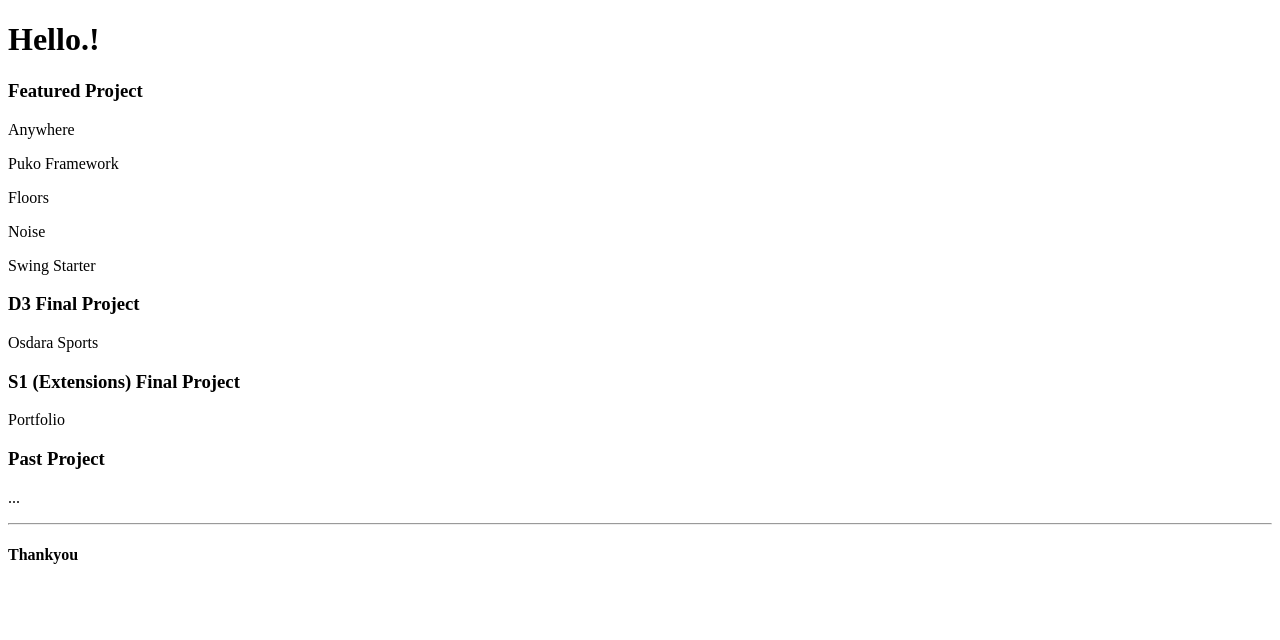
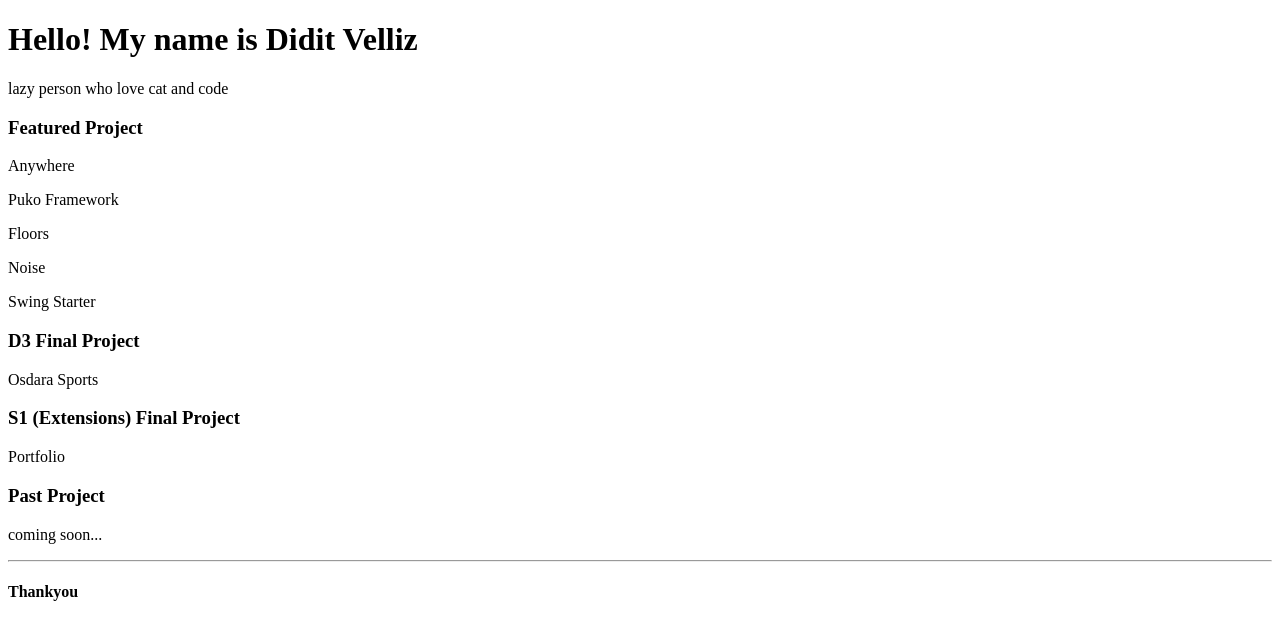
Before and after one commit to Velliz/Velliz.github.io, a plain HTML site: page index.html in a window 1280 px wide. Drawn offline with Linux system fonts and the light colour scheme.

Commit message:
update info

```diff
--- a/index.html
+++ b/index.html
@@ -2,35 +2,46 @@
 <html lang="en">
 <head>
     <meta charset="utf-8"/>
-    <title>Welcome</title>
+    <title>Personal Bio - Didit Velliz</title>
     <base href="{URL}">
     <meta http-equiv="X-UA-Compatible" content="IE=edge">
     <meta content="width=device-width, initial-scale=1" name="viewport"/>
-    <meta content="Didit Velliz personal Bio" name="description"/>
+    <meta content="Didit Velliz Personal Bio" name="description"/>
     <meta content="Didit Velliz" name="author"/>
 </head>
 
 <body class="">
+
 <div class="page-header">
 </div>
 
-<h1>Hello.!</h1>
+<h1>Hello! My name is Didit Velliz</h1>
+
+<p>lazy person who love cat and code</p>
 
 <h3>Featured Project</h3>
+
 <p>Anywhere</p>
+
 <p>Puko Framework</p>
+
 <p>Floors</p>
+
 <p>Noise</p>
+
 <p>Swing Starter</p>
 
 <h3>D3 Final Project</h3>
+
 <p>Osdara Sports</p>
 
 <h3>S1 (Extensions) Final Project</h3>
+
 <p>Portfolio</p>
 
 <h3>Past Project</h3>
-<p>...</p>
+
+<p>coming soon...</p>
 
 <div class="page-footer">
     <div class="container">
@@ -44,5 +55,4 @@
 </div>
 
 </body>
-
 </html>
```
Also changed, not shown: 1 other file.
